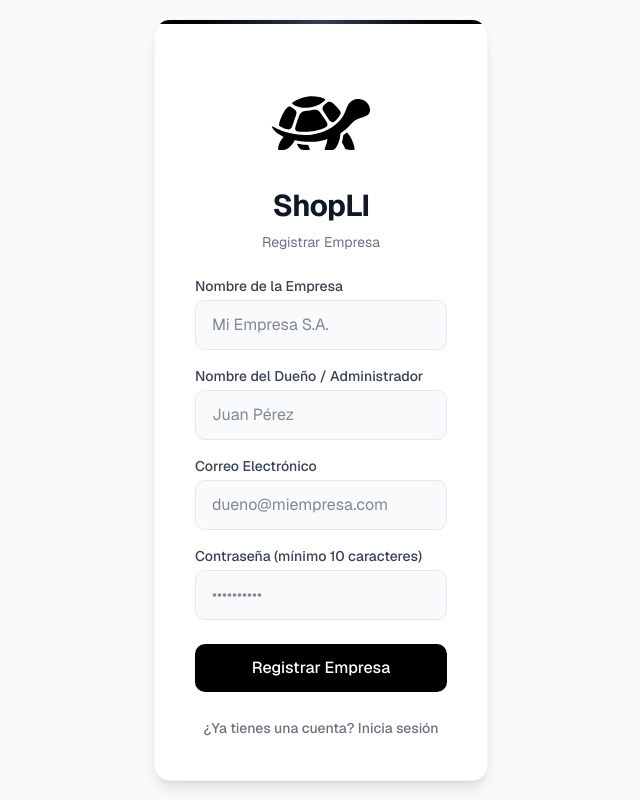
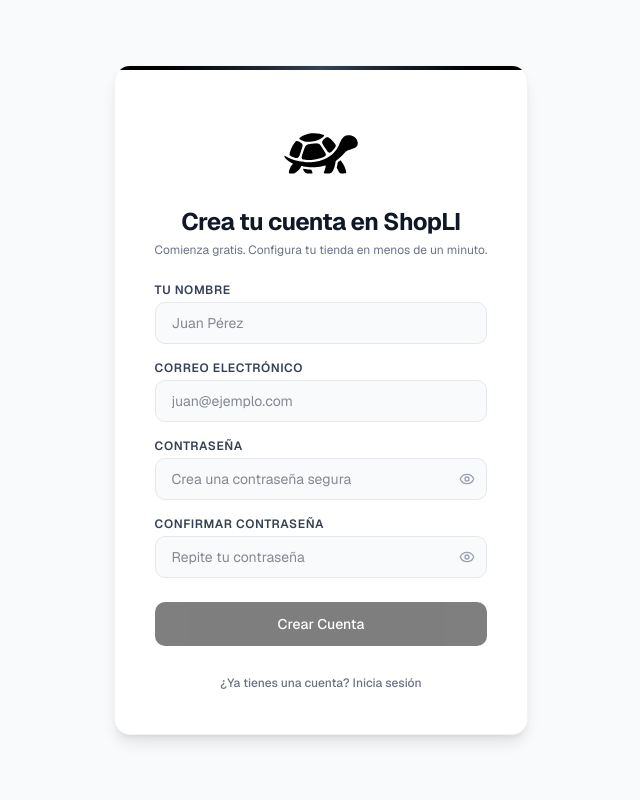
Before and after one commit to PatoCrazy2/shopli-monorepo, a Next.js app in the folder apps/admin/: page /register in a window 1280 px wide. Shown: the whole page, without its empty margins (319-959 px from the left). Built offline with nearby package versions, Linux system fonts and the light colour scheme; no server answers.

Commit message:
feat(auth): implementar registro ligero con UX de contrasenas y auto-login

```diff
--- a/apps/admin/src/app/register/page.tsx
+++ b/apps/admin/src/app/register/page.tsx
@@ -3,9 +3,16 @@
 import { useState, useTransition } from "react";
 import { useRouter } from "next/navigation";
 import Link from "next/link";
-import { registerCompany } from "./actions";
-
 import Script from "next/script";
+import { signIn } from "next-auth/react";
+import { Eye, EyeOff, Check, AlertCircle } from "lucide-react";
+import { registerUser } from "./actions";
+import { PasswordChecklist } from "@/components/auth/PasswordChecklist";
+import {
+  suggestEmailDomain,
+  isDisposableEmail,
+  checkPasswordRules,
+} from "@/lib/validators/auth";
 
 export default function RegisterPage() {
   const router = useRouter();
@@ -13,7 +20,9 @@ export default function RegisterPage() {
   const [name, setName] = useState("");
   const [email, setEmail] = useState("");
   const [password, setPassword] = useState("");
-  const [companyName, setCompanyName] = useState("");
+  const [confirmPassword, setConfirmPassword] = useState("");
+  const [showPassword, setShowPassword] = useState(false);
+  const [showConfirmPassword, setShowConfirmPassword] = useState(false);
   const [turnstileToken, setTurnstileToken] = useState<string | null>(null);
   const [error, setError] = useState<string | null>(null);
   const [isPending, startTransition] = useTransition();
@@ -27,32 +36,74 @@ export default function RegisterPage() {
     };
   }
 
+  // Comprobaciones reactivas en UI
+  const emailSuggestion = suggestEmailDomain(email);
+  const emailIsDisposable = isDisposableEmail(email);
+  const passwordRules = checkPasswordRules(password);
+  const passwordsMatch =
+    password.length > 0 &&
+    confirmPassword.length > 0 &&
+    password === confirmPassword;
+  const passwordsMismatch =
+    confirmPassword.length > 0 && password !== confirmPassword;
+
   const handleSubmit = (e: React.FormEvent) => {
     e.preventDefault();
     setError(null);
+
+    if (emailIsDisposable) {
+      setError(
+        "Por favor utiliza un correo corporativo o personal válido (no desechable)."
+      );
+      return;
+    }
+
+    if (!passwordRules.isValid) {
+      setError(
+        "La contraseña debe cumplir con todos los requisitos mínimos (8 caracteres, 1 número y 1 letra)."
+      );
+      return;
+    }
+
+    if (password !== confirmPassword) {
+      setError("Las contraseñas no coinciden.");
+      return;
+    }
 
     const formData = new FormData();
     formData.append("name", name);
     formData.append("email", email);
     formData.append("password", password);
-    formData.append("companyName", companyName);
     if (turnstileToken) {
       formData.append("turnstileToken", turnstileToken);
     }
 
     startTransition(async () => {
-      const result = await registerCompany(formData);
+      const result = await registerUser(formData);
 
       if (result?.error) {
         setError(result.error);
       } else {
+        // Auto-login con credenciales y redirección fluida al asistente de onboarding
+        const loginRes = await signIn("credentials", {
+          email,
+          password,
+          redirect: false,
+        });
+
+        if (loginRes?.error) {
+          // Si el auto-login fallara inesperadamente, enviamos a login con feedback
           router.push("/login?registered=true");
+        } else {
+          router.push("/onboarding");
+          router.refresh();
+        }
       }
     });
   };
 
   return (
-    <main className="min-h-screen grid items-center justify-center bg-gray-50 selection:bg-black selection:text-white font-sans p-4">
+    <main className="min-h-screen grid items-center justify-center bg-gray-50 selection:bg-black selection:text-white font-sans p-4 py-8">
       {siteKey && (
         <Script
           src="https://challenges.cloudflare.com/turnstile/v0/api.js"
@@ -68,32 +119,23 @@ export default function RegisterPage() {
           <img
             src="/shopli_snbg.svg"
             alt="Logo"
-            className="mx-auto w-32 h-32"
+            className="mx-auto w-24 h-24"
           />
-          <h2 className="text-3xl font-bold tracking-tight text-gray-900 mt-0 mb-2">ShopLI</h2>
-          <p className="text-sm text-gray-500 mb-6">Registrar Empresa</p>
+          <h2 className="text-2xl font-bold tracking-tight text-gray-900 mt-1 mb-1">
+            Crea tu cuenta en ShopLI
+          </h2>
+          <p className="text-xs text-gray-500 mb-6">
+            Comienza gratis. Configura tu tienda en menos de un minuto.
+          </p>
         </div>
 
         <form onSubmit={handleSubmit} className="space-y-4">
           <div>
-            <label className="block text-sm font-medium text-gray-700 mb-1" htmlFor="companyName">
-              Nombre de la Empresa
-            </label>
-            <input
-              id="companyName"
-              type="text"
-              value={companyName}
-              onChange={(e) => setCompanyName(e.target.value)}
-              required
-              disabled={isPending}
-              className="w-full px-4 py-3 rounded-xl border border-gray-200 bg-gray-50 text-gray-900 focus:bg-white focus:outline-none focus:ring-2 focus:ring-black focus:border-transparent transition-all duration-200 disabled:opacity-50"
-              placeholder="Mi Empresa S.A."
-            />
-          </div>
-
-          <div>
-            <label className="block text-sm font-medium text-gray-700 mb-1" htmlFor="name">
-              Nombre del Dueño / Administrador
+            <label
+              className="block text-xs font-semibold uppercase tracking-wider text-gray-700 mb-1"
+              htmlFor="name"
+            >
+              Tu Nombre
             </label>
             <input
               id="name"
@@ -102,13 +144,16 @@ export default function RegisterPage() {
               onChange={(e) => setName(e.target.value)}
               required
               disabled={isPending}
-              className="w-full px-4 py-3 rounded-xl border border-gray-200 bg-gray-50 text-gray-900 focus:bg-white focus:outline-none focus:ring-2 focus:ring-black focus:border-transparent transition-all duration-200 disabled:opacity-50"
+              className="w-full px-4 py-2.5 rounded-xl border border-gray-200 bg-gray-50 text-gray-900 text-sm focus:bg-white focus:outline-none focus:ring-2 focus:ring-black focus:border-transparent transition-all duration-200 disabled:opacity-50"
               placeholder="Juan Pérez"
             />
           </div>
 
           <div>
-            <label className="block text-sm font-medium text-gray-700 mb-1" htmlFor="email">
+            <label
+              className="block text-xs font-semibold uppercase tracking-wider text-gray-700 mb-1"
+              htmlFor="email"
+            >
               Correo Electrónico
             </label>
             <input
@@ -118,26 +163,121 @@ export default function RegisterPage() {
               onChange={(e) => setEmail(e.target.value)}
               required
               disabled={isPending}
-              className="w-full px-4 py-3 rounded-xl border border-gray-200 bg-gray-50 text-gray-900 focus:bg-white focus:outline-none focus:ring-2 focus:ring-black focus:border-transparent transition-all duration-200 disabled:opacity-50"
-              placeholder="dueno@miempresa.com"
+              className={`w-full px-4 py-2.5 rounded-xl border bg-gray-50 text-gray-900 text-sm focus:bg-white focus:outline-none focus:ring-2 focus:ring-black focus:border-transparent transition-all duration-200 disabled:opacity-50 ${
+                emailIsDisposable
+                  ? "border-red-400 bg-red-50/30"
+                  : "border-gray-200"
+              }`}
+              placeholder="juan@ejemplo.com"
             />
+            {emailSuggestion && (
+              <p className="mt-1 text-xs text-amber-700 flex items-center gap-1">
+                <span>¿Quisiste escribir</span>
+                <button
+                  type="button"
+                  onClick={() => setEmail(emailSuggestion)}
+                  className="font-semibold underline hover:text-black cursor-pointer"
+                >
+                  {emailSuggestion}
+                </button>
+                <span>?</span>
+              </p>
+            )}
+            {emailIsDisposable && (
+              <p className="mt-1 text-xs text-red-600 flex items-center gap-1">
+                <AlertCircle className="w-3 h-3 shrink-0" />
+                No se permiten correos temporales o desechables.
+              </p>
+            )}
           </div>
 
           <div>
-            <label className="block text-sm font-medium text-gray-700 mb-1" htmlFor="password">
-              Contraseña (mínimo 10 caracteres)
+            <label
+              className="block text-xs font-semibold uppercase tracking-wider text-gray-700 mb-1"
+              htmlFor="password"
+            >
+              Contraseña
             </label>
+            <div className="relative">
               <input
                 id="password"
-              type="password"
-              minLength={10}
+                type={showPassword ? "text" : "password"}
                 value={password}
                 onChange={(e) => setPassword(e.target.value)}
                 required
                 disabled={isPending}
-              className="w-full px-4 py-3 rounded-xl border border-gray-200 bg-gray-50 text-gray-900 focus:bg-white focus:outline-none focus:ring-2 focus:ring-black focus:border-transparent transition-all duration-200 disabled:opacity-50"
-              placeholder="••••••••••"
+                className="w-full px-4 py-2.5 pr-11 rounded-xl border border-gray-200 bg-gray-50 text-gray-900 text-sm focus:bg-white focus:outline-none focus:ring-2 focus:ring-black focus:border-transparent transition-all duration-200 disabled:opacity-50"
+                placeholder="Crea una contraseña segura"
               />
+              <button
+                type="button"
+                onClick={() => setShowPassword(!showPassword)}
+                tabIndex={-1}
+                className="absolute right-3 top-1/2 -translate-y-1/2 text-gray-400 hover:text-gray-700 transition-colors cursor-pointer"
+                title={showPassword ? "Ocultar contraseña" : "Ver contraseña"}
+              >
+                {showPassword ? (
+                  <EyeOff className="w-4 h-4" />
+                ) : (
+                  <Eye className="w-4 h-4" />
+                )}
+              </button>
+            </div>
+            {password.length > 0 && <PasswordChecklist password={password} />}
+          </div>
+
+          <div>
+            <label
+              className="block text-xs font-semibold uppercase tracking-wider text-gray-700 mb-1"
+              htmlFor="confirmPassword"
+            >
+              Confirmar Contraseña
+            </label>
+            <div className="relative">
+              <input
+                id="confirmPassword"
+                type={showConfirmPassword ? "text" : "password"}
+                value={confirmPassword}
+                onChange={(e) => setConfirmPassword(e.target.value)}
+                required
+                disabled={isPending}
+                className={`w-full px-4 py-2.5 pr-11 rounded-xl border bg-gray-50 text-gray-900 text-sm focus:bg-white focus:outline-none focus:ring-2 focus:ring-black focus:border-transparent transition-all duration-200 disabled:opacity-50 ${
+                  passwordsMatch
+                    ? "border-emerald-500 bg-emerald-50/20"
+                    : passwordsMismatch
+                    ? "border-red-400 bg-red-50/20"
+                    : "border-gray-200"
+                }`}
+                placeholder="Repite tu contraseña"
+              />
+              <button
+                type="button"
+                onClick={() => setShowConfirmPassword(!showConfirmPassword)}
+                tabIndex={-1}
+                className="absolute right-3 top-1/2 -translate-y-1/2 text-gray-400 hover:text-gray-700 transition-colors cursor-pointer"
+                title={
+                  showConfirmPassword ? "Ocultar contraseña" : "Ver contraseña"
+                }
+              >
+                {showConfirmPassword ? (
+                  <EyeOff className="w-4 h-4" />
+                ) : (
+                  <Eye className="w-4 h-4" />
+                )}
+              </button>
+            </div>
+            {passwordsMatch && (
+              <p className="mt-1 text-xs text-emerald-600 flex items-center gap-1 font-medium animate-in fade-in duration-200">
+                <Check className="w-3.5 h-3.5 shrink-0" />
+                Las contraseñas coinciden
+              </p>
+            )}
+            {passwordsMismatch && (
+              <p className="mt-1 text-xs text-red-500 flex items-center gap-1 animate-in fade-in duration-200">
+                <AlertCircle className="w-3.5 h-3.5 shrink-0" />
+                Las contraseñas no coinciden
+              </p>
+            )}
           </div>
 
           {siteKey && (
@@ -152,23 +292,39 @@ export default function RegisterPage() {
 
           {error && (
             <div className="p-3 rounded-lg bg-red-50 text-red-600 text-sm border border-red-100 flex items-center gap-2 animate-in fade-in duration-300">
-              <svg xmlns="http://www.w3.org/2000/svg" width="16" height="16" viewBox="0 0 24 24" fill="none" stroke="currentColor" strokeWidth="2" strokeLinecap="round" strokeLinejoin="round"><circle cx="12" cy="12" r="10" /><line x1="12" y1="8" x2="12" y2="12" /><line x1="12" y1="16" x2="12.01" y2="16" /></svg>
-              {error}
+              <AlertCircle className="w-4 h-4 shrink-0" />
+              <span>{error}</span>
             </div>
           )}
 
           <button
             type="submit"
-            disabled={isPending}
-            className="w-full py-3 px-4 flex justify-center items-center gap-2 rounded-xl text-white bg-black hover:bg-gray-800 focus:ring-2 focus:ring-offset-2 focus:ring-black transition-all duration-200 font-medium disabled:opacity-70 disabled:cursor-not-allowed"
+            disabled={isPending || !passwordRules.isValid || !passwordsMatch}
+            className="w-full py-3 px-4 mt-2 flex justify-center items-center gap-2 rounded-xl text-white bg-black hover:bg-neutral-800 focus:ring-2 focus:ring-offset-2 focus:ring-black transition-all duration-200 font-medium text-sm disabled:opacity-50 disabled:cursor-not-allowed cursor-pointer"
           >
             {isPending ? (
-              <svg className="animate-spin h-5 w-5 text-white" xmlns="http://www.w3.org/2000/svg" fill="none" viewBox="0 0 24 24">
-                <circle className="opacity-25" cx="12" cy="12" r="10" stroke="currentColor" strokeWidth="4"></circle>
-                <path className="opacity-75" fill="currentColor" d="M4 12a8 8 0 018-8V0C5.373 0 0 5.373 0 12h4zm2 5.291A7.962 7.962 0 014 12H0c0 3.042 1.135 5.824 3 7.938l3-2.647z"></path>
+              <svg
+                className="animate-spin h-5 w-5 text-white"
+                xmlns="http://www.w3.org/2000/svg"
+                fill="none"
+                viewBox="0 0 24 24"
+              >
+                <circle
+                  className="opacity-25"
+                  cx="12"
+                  cy="12"
+                  r="10"
+                  stroke="currentColor"
+                  strokeWidth="4"
+                ></circle>
+                <path
+                  className="opacity-75"
+                  fill="currentColor"
+                  d="M4 12a8 8 0 018-8V0C5.373 0 0 5.373 0 12h4zm2 5.291A7.962 7.962 0 014 12H0c0 3.042 1.135 5.824 3 7.938l3-2.647z"
+                ></path>
               </svg>
             ) : (
-              "Registrar Empresa"
+              "Crear Cuenta"
             )}
           </button>
         </form>
@@ -176,7 +332,7 @@ export default function RegisterPage() {
         <div className="mt-6 text-center">
           <Link
             href="/login"
-            className="text-sm font-medium text-gray-500 hover:text-black transition-colors"
+            className="text-xs font-medium text-gray-500 hover:text-black transition-colors"
           >
             ¿Ya tienes una cuenta? Inicia sesión
           </Link>
--- /dev/null
+++ b/apps/admin/src/components/auth/PasswordChecklist.tsx
@@ -0,0 +1,42 @@
+"use client";
+
+import { Check, Circle } from "lucide-react";
+import { checkPasswordRules } from "@/lib/validators/auth";
+
+interface PasswordChecklistProps {
+  password: string;
+}
+
+export function PasswordChecklist({ password }: PasswordChecklistProps) {
+  const rules = checkPasswordRules(password);
+
+  const items = [
+    { label: "Al menos 8 caracteres", met: rules.hasMinLength },
+    { label: "Al menos un número (0-9)", met: rules.hasNumber },
+    { label: "Al menos una letra", met: rules.hasLetter },
+  ];
+
+  return (
+    <div className="space-y-1.5 pt-1 text-xs">
+      {items.map((item, idx) => (
+        <div
+          key={idx}
+          className={`flex items-center gap-2 transition-colors duration-200 ${
+            item.met ? "text-emerald-600 font-medium" : "text-gray-400"
+          }`}
+        >
+          {item.met ? (
+            <div className="w-4 h-4 rounded-full bg-emerald-100 flex items-center justify-center shrink-0">
+              <Check className="w-3 h-3 text-emerald-600" />
+            </div>
+          ) : (
+            <div className="w-4 h-4 flex items-center justify-center shrink-0">
+              <Circle className="w-2.5 h-2.5 text-gray-300 fill-gray-100" />
+            </div>
+          )}
+          <span>{item.label}</span>
+        </div>
+      ))}
+    </div>
+  );
+}
--- /dev/null
+++ b/apps/admin/src/lib/validators/auth.ts
@@ -0,0 +1,74 @@
+// Dominios de correos temporales / desechables conocidos
+export const DISPOSABLE_EMAIL_DOMAINS = new Set([
+  "mailinator.com",
+  "tempmail.com",
+  "10minutemail.com",
+  "guerrillamail.com",
+  "sharklasers.com",
+  "throwawaymail.com",
+  "yopmail.com",
+  "trashmail.com",
+  "dispostable.com",
+  "fakeinbox.com",
+  "temp-mail.org",
+  "mohmal.com",
+  "crazymailing.com",
+  "getairmail.com",
+  "mytempemail.com",
+]);
+
+// Typos comunes en dominios populares
+export const COMMON_DOMAIN_TYPOS: Record<string, string> = {
+  "gmai.com": "gmail.com",
+  "gamil.com": "gmail.com",
+  "gmial.com": "gmail.com",
+  "gmaill.com": "gmail.com",
+  "hotmial.com": "hotmail.com",
+  "hotmaill.com": "hotmail.com",
+  "hotmal.com": "hotmail.com",
+  "outlok.com": "outlook.com",
+  "yaho.com": "yahoo.com",
+  "yahooo.com": "yahoo.com",
+};
+
+export function isDisposableEmail(email: string): boolean {
+  if (!email || !email.includes("@")) return false;
+  const domain = email.split("@")[1]?.toLowerCase().trim();
+  if (!domain) return false;
+  return DISPOSABLE_EMAIL_DOMAINS.has(domain);
+}
+
+export function suggestEmailDomain(email: string): string | null {
+  if (!email || !email.includes("@")) return null;
+  const parts = email.split("@");
+  if (parts.length !== 2) return null;
+  const [local, domain] = parts;
+  if (!domain || !local) return null;
+  const lowerDomain = domain.toLowerCase().trim();
+  const suggested = COMMON_DOMAIN_TYPOS[lowerDomain];
+  if (suggested) {
+    return `${local}@${suggested}`;
+  }
+  return null;
+}
+
+export interface PasswordRulesState {
+  hasMinLength: boolean;
+  hasNumber: boolean;
+  hasLetter: boolean;
+  isValid: boolean;
+}
+
+export function checkPasswordRules(password: string): PasswordRulesState {
+  const hasMinLength = password.length >= 8;
+  const hasNumber = /[0-9]/.test(password);
+  const hasLetter = /[a-zA-Z]/.test(password);
+  const isValid = hasMinLength && hasNumber && hasLetter;
+
+  return {
+    hasMinLength,
+    hasNumber,
+    hasLetter,
+    isValid,
+  };
+}
```
Also changed, not shown: apps/admin/src/app/register/actions.ts (+42 -47 lines). Lines whose indentation alone changed are shown as unchanged.
